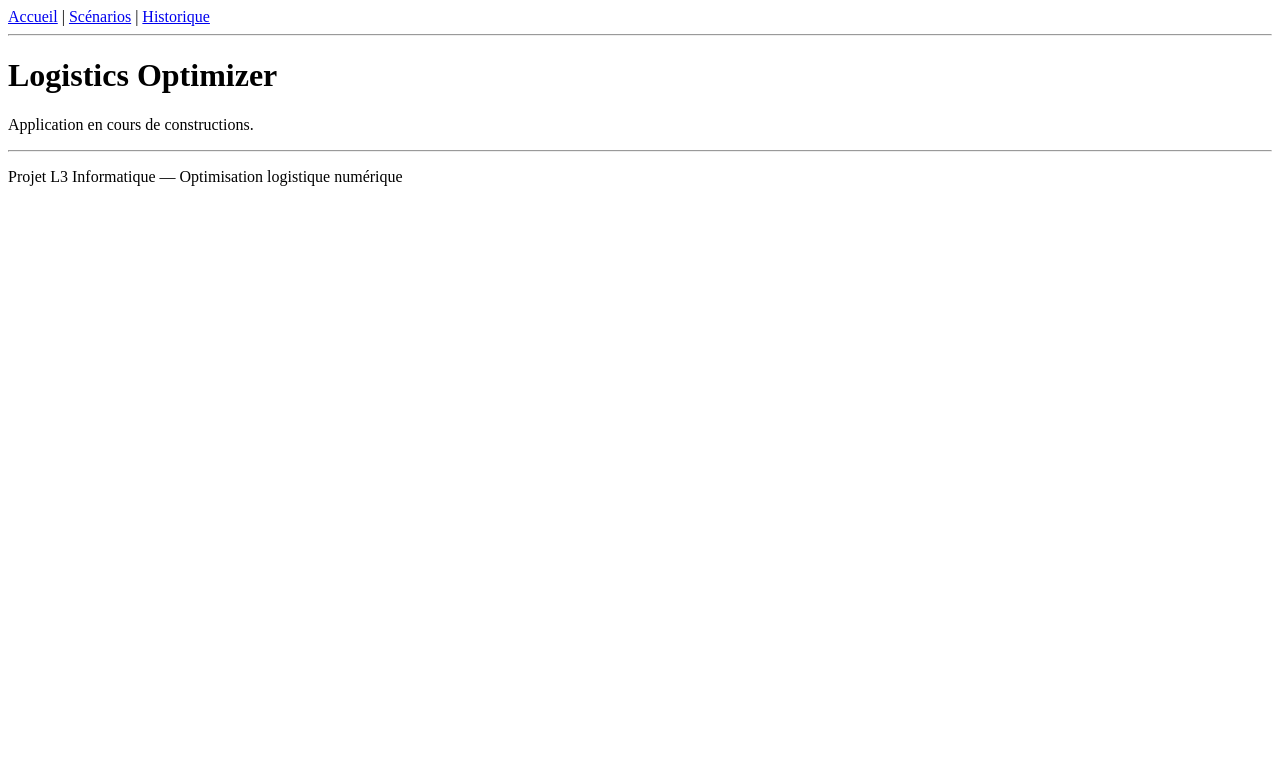
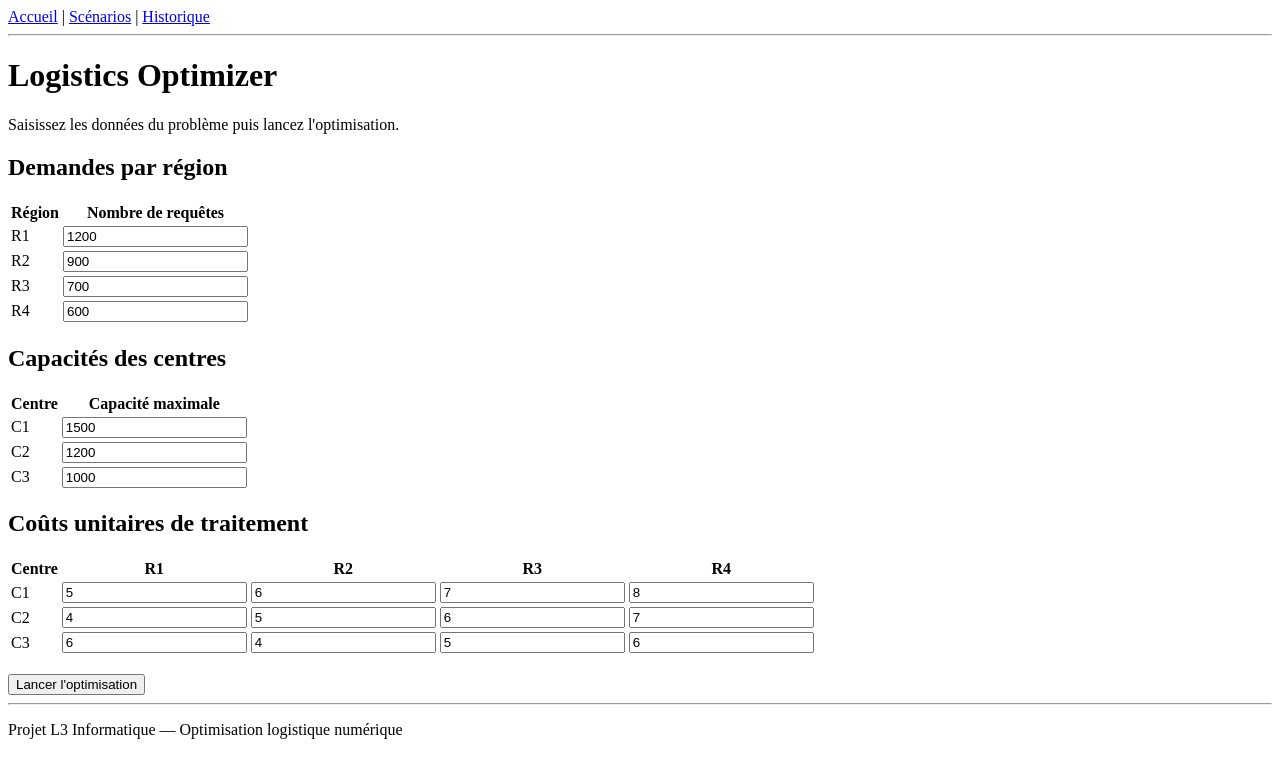
Before and after one commit to NajoroRabiaza/System_optimization_logistic_numeric, a Django app: page / in a window 1280 px wide. Shown: the top 778 px of the page. Run offline with Django 4.2, Linux system fonts and the light colour scheme.

Commit message:
feat: add data input form on home page

```diff
--- a/interface/templates/interface/index.html
+++ b/interface/templates/interface/index.html
@@ -1,8 +1,104 @@
 {% extends "interface/base.html" %}
 
-{% block title %}Accueil - Logistics Optimizer{% endblock %}
+{% block title %}Accueil — Logistics Optimizer{% endblock %}
 
 {% block content %}
     <h1>Logistics Optimizer</h1>
-    <p>Application en cours de constructions.</p>
+    <p>Saisissez les données du problème puis lancez l'optimisation.</p>
+
+    <form method="post" action="{% url 'interface:resultats' %}">
+        {% csrf_token %}
+
+        <h2>Demandes par région</h2>
+        <table>
+            <thead>
+                <tr>
+                    <th>Région</th>
+                    <th>Nombre de requêtes</th>
+                </tr>
+            </thead>
+            <tbody>
+                <tr>
+                    <td>R1</td>
+                    <td><input type="number" name="demande_R1" value="1200" min="0" required></td>
+                </tr>
+                <tr>
+                    <td>R2</td>
+                    <td><input type="number" name="demande_R2" value="900" min="0" required></td>
+                </tr>
+                <tr>
+                    <td>R3</td>
+                    <td><input type="number" name="demande_R3" value="700" min="0" required></td>
+                </tr>
+                <tr>
+                    <td>R4</td>
+                    <td><input type="number" name="demande_R4" value="600" min="0" required></td>
+                </tr>
+            </tbody>
+        </table>
+
+        <h2>Capacités des centres</h2>
+        <table>
+            <thead>
+                <tr>
+                    <th>Centre</th>
+                    <th>Capacité maximale</th>
+                </tr>
+            </thead>
+            <tbody>
+                <tr>
+                    <td>C1</td>
+                    <td><input type="number" name="capacite_C1" value="1500" min="0" required></td>
+                </tr>
+                <tr>
+                    <td>C2</td>
+                    <td><input type="number" name="capacite_C2" value="1200" min="0" required></td>
+                </tr>
+                <tr>
+                    <td>C3</td>
+                    <td><input type="number" name="capacite_C3" value="1000" min="0" required></td>
+                </tr>
+            </tbody>
+        </table>
+
+        <h2>Coûts unitaires de traitement</h2>
+        <table>
+            <thead>
+                <tr>
+                    <th>Centre</th>
+                    <th>R1</th>
+                    <th>R2</th>
+                    <th>R3</th>
+                    <th>R4</th>
+                </tr>
+            </thead>
+            <tbody>
+                <tr>
+                    <td>C1</td>
+                    <td><input type="number" name="cout_C1_R1" value="5" min="0" required></td>
+                    <td><input type="number" name="cout_C1_R2" value="6" min="0" required></td>
+                    <td><input type="number" name="cout_C1_R3" value="7" min="0" required></td>
+                    <td><input type="number" name="cout_C1_R4" value="8" min="0" required></td>
+                </tr>
+                <tr>
+                    <td>C2</td>
+                    <td><input type="number" name="cout_C2_R1" value="4" min="0" required></td>
+                    <td><input type="number" name="cout_C2_R2" value="5" min="0" required></td>
+                    <td><input type="number" name="cout_C2_R3" value="6" min="0" required></td>
+                    <td><input type="number" name="cout_C2_R4" value="7" min="0" required></td>
+                </tr>
+                <tr>
+                    <td>C3</td>
+                    <td><input type="number" name="cout_C3_R1" value="6" min="0" required></td>
+                    <td><input type="number" name="cout_C3_R2" value="4" min="0" required></td>
+                    <td><input type="number" name="cout_C3_R3" value="5" min="0" required></td>
+                    <td><input type="number" name="cout_C3_R4" value="6" min="0" required></td>
+                </tr>
+            </tbody>
+        </table>
+
+        <br>
+        <button type="submit">Lancer l'optimisation</button>
+
+    </form>
 {% endblock %}
--- a/interface/views.py
+++ b/interface/views.py
@@ -1,4 +1,4 @@
-from django.shortcuts import render
+from django.shortcuts import render, redirect
 
 
 def index(request):
@@ -6,6 +6,8 @@ def index(request):
 
 
 def resultats(request):
+    if request.method != 'POST':
+        return redirect('interface:index')
     return render(request, 'interface/resultats.html')
 
 
```
